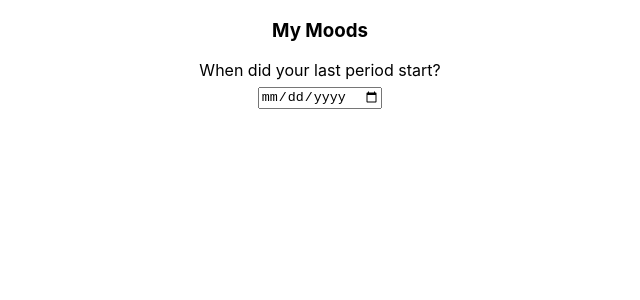
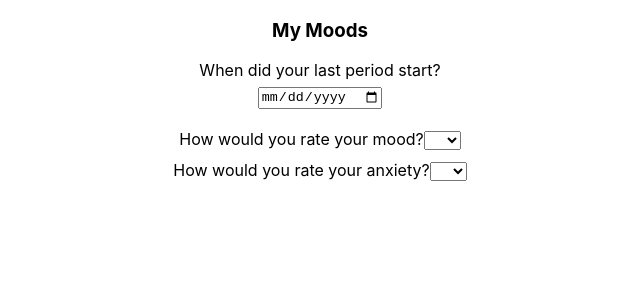
Before and after one commit to amelia678/my-moods, a React (Create React App) app: page / in a window 1280 px wide. Shown: the top 300 px of the page, without its empty margins (320-960 px from the left). Built offline with nearby package versions, Linux system fonts and the light colour scheme.

Commit message:
Add mood and anxiety inputs.

```diff
--- a/src/MoodForm/MoodForm.tsx
+++ b/src/MoodForm/MoodForm.tsx
@@ -4,6 +4,8 @@ import moment from "moment";
 const MoodForm = () => {
   const [start, setStart] = useState("");
   const [today, setToday] = useState(moment().format("YYYY-MM-DD"));
+  const [mood, setMood] = useState("")
+  const [anxiety, setAnxiety] = useState("")
 
   const calculateDay = (start: string) => {
     const startDate = moment(start);
@@ -25,7 +27,45 @@ const MoodForm = () => {
             ></input>
           </div>
         </label>
+        <div style={styles.formInput}>
         {start && <div> Day {calculateDay(start)} </div>}
+        </div>
+        <div style={styles.formInput}>
+        <label>
+          How would you rate your mood?
+          <select value={mood} onChange={(e) => setMood(e.target.value)}>
+            <option></option>
+            <option value={1}>1</option>
+            <option value={2}>2</option>
+            <option value={3}>3</option>
+            <option value={4}>4</option>
+            <option value={5}>5</option>
+            <option value={6}>6</option>
+            <option value={7}>7</option>
+            <option value={8}>8</option>
+            <option value={9}>9</option>
+            <option value={10}>10</option>
+          </select>
+        </label>
+        </div>
+        <div style={styles.formInput}>
+        <label>
+          How would you rate your anxiety?
+          <select value={anxiety} onChange={(e) => setAnxiety(e.target.value)}>
+            <option></option>
+            <option value={1}>1</option>
+            <option value={2}>2</option>
+            <option value={3}>3</option>
+            <option value={4}>4</option>
+            <option value={5}>5</option>
+            <option value={6}>6</option>
+            <option value={7}>7</option>
+            <option value={8}>8</option>
+            <option value={9}>9</option>
+            <option value={10}>10</option>
+          </select>
+        </label>
+        </div>
       </form>
     </div>
   );
```
